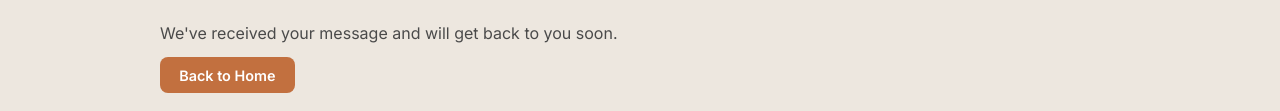
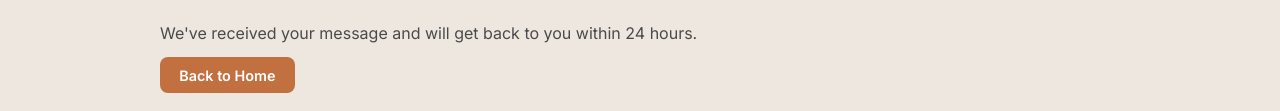
Before and after one commit to firebladealma/Canine-Companions, a plain HTML site: page form-success.html in a window 1280 px wide. Shown: the part 236-347 px from the top of the page. Drawn offline with Linux system fonts and the light colour scheme.

Commit message:
Update form-success.html

```diff
--- a/form-success.html
+++ b/form-success.html
@@ -19,7 +19,7 @@
   </header>
   <main class="container">
     <h2>Thank You!</h2>
-    <p>We've received your message and will get back to you soon.</p>
+    <p>We've received your message and will get back to you within 24 hours.</p>
     <a href="/" class="btn btn-book">Back to Home</a>
   </main>
 </body>
```
